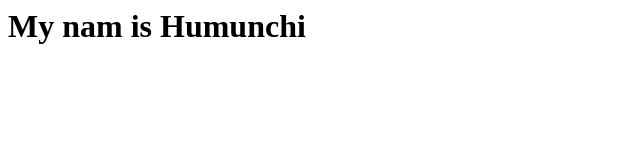
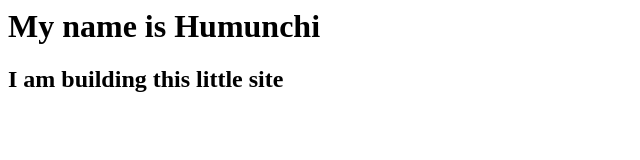
Before and after one commit to Humunchi/humunchi.github.io, a plain HTML site: page index.html in a window 1280 px wide. Shown: the whole page, without its empty margins (0-640 px from the left). Drawn offline with Linux system fonts and the light colour scheme.

Commit message:
Update index.html

```diff
--- a/index.html
+++ b/index.html
@@ -5,7 +5,8 @@
 <body>
 
 <div>
-<h1> My nam is Humunchi</h1>
+<h1> My name is Humunchi</h1>
+  <h2> I am building this little site</h2>
 
 </div>
 </body>
```
